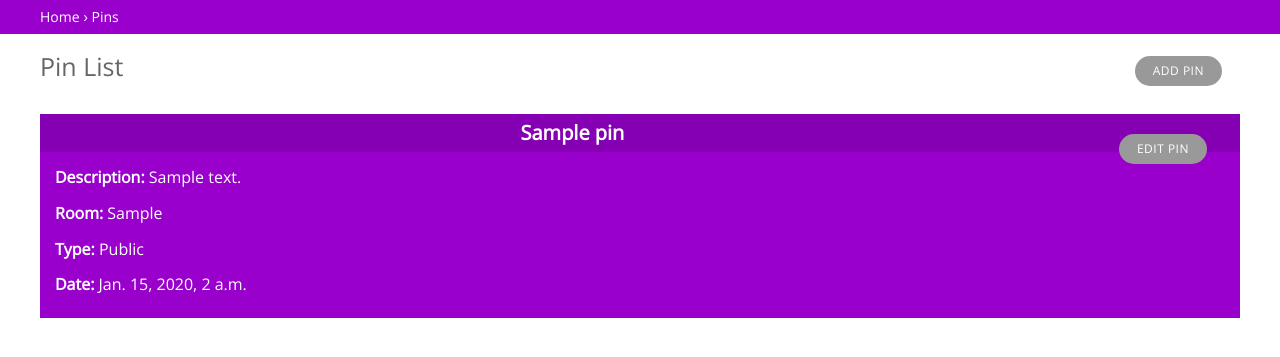
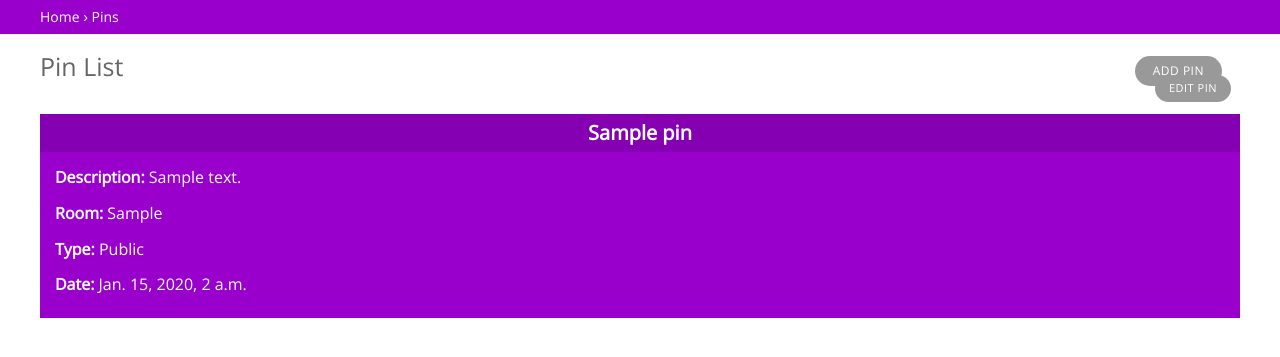
Before and after one commit to jbryant5/GarfieldWAY, a Django app: page /pins/ in a window 1280 px wide. Shown: the part 60-417 px from the top of the page. Run offline with Django 3.2, Linux system fonts and the light colour scheme; tables that the repository leaves empty hold one stand-in row (values such as "Sample post").

Commit message:
cleaning up index page formatting

```diff
--- a/pins/templates/pins/index.html
+++ b/pins/templates/pins/index.html
@@ -56,37 +56,36 @@
 
 					<div class="pinlist">
 
-						<ul class="object-tools">
-							<li>
-								<a href="/pins/edit/" id="changelink">Edit pin</a>
-							</li>
-						</ul>
+						<div id="pin_header">
 
-						<div>
 
 						<h1>
 
 						{{ pin.pin_name }}
 
+						<ul class="object-tools">
+								<a href="/pins/edit/" id="changelink">Edit pin</a>
+						</ul>
+
 						</h1>
 
 						</div>
 
-						<ul>
+						<li>
 							<b>Description:</b> {{ pin.pin_description }}
-						</ul>
+						</li>
 
-						<ul>
+						<li>
 							<b>Room:</b> {{ pin.pin_room }}
-						</ul>
+						</li>
 
-						<ul>
+						<li>
 							<b>Type:</b> {{ pin.pin_type }}
-						</ul>
+						</li>
 
-						<ul>
+						<li>
 							<b>Date:</b> {{ pin.date }}
-						</ul>
+						</li>
 
 					</div>
 
--- a/static/css/base.css
+++ b/static/css/base.css
@@ -98,8 +98,23 @@
 	font-family: 'Open Sans', sans-serif;
 	font-size: 16px;
 	color: #ffffff;
+	vertical-align: center;
+	/* margin: 15px 15px; */
+}
+
+div.pinlist li {
+	line-height: 130%;
+	font-family: 'Open Sans', sans-serif;
+	font-size: 16px;
+	color: #ffffff;
 	margin: 15px 15px;
+	list-style: none;
 }
+
+/* div.pinlist #pin_header{ */
+	/* display: flex; */
+	/* align-items: center;  */
+/* } */
 
 /* PAGE STRUCTURE */
 
@@ -251,16 +266,23 @@
 	text-decoration: none;
 }
 
-/* .object-tools #changelink { */
-	/* padding: 3px 14px; */
-	/* font-size: 11px; */
+.object-tools #changelink {
+	padding: 3px 14px;
+	display: inline-block;
+    float: right;
+	margin: 0 0 0 0;
+	font-size: 11px;
 	/* vertical-align: middle; */
-	/* /* position: relative; */ */
-	/* /* bottom: 25px; */ */
-/* } */
+	/* position: relative; */
+	/* bottom: 14px; */
+}
 
 .object-tools a:focus, .object-tools a:hover {
     background-color: #8600b3;
+}
+
+.object-tools #changelink:hover {
+	background-color: #666666;
 }
 
 .object-tools a:focus{
```
